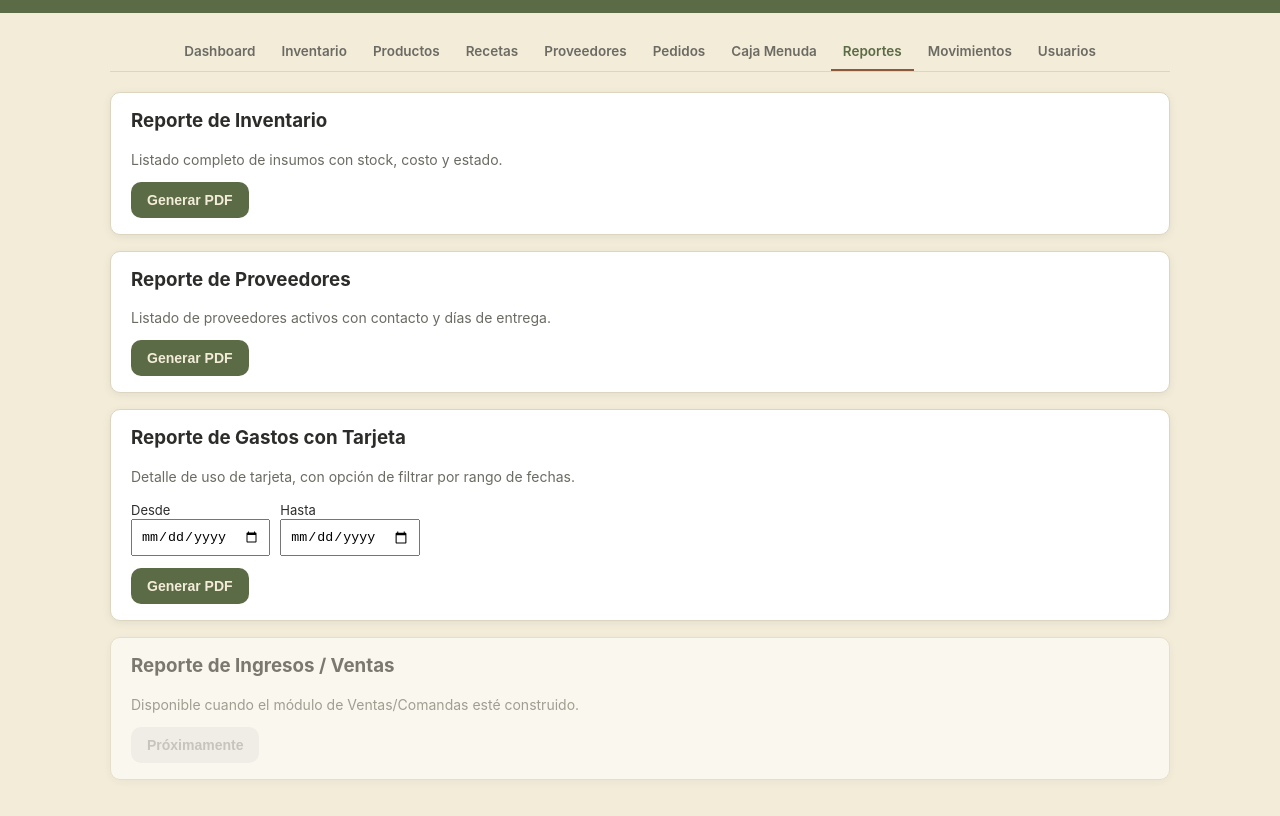
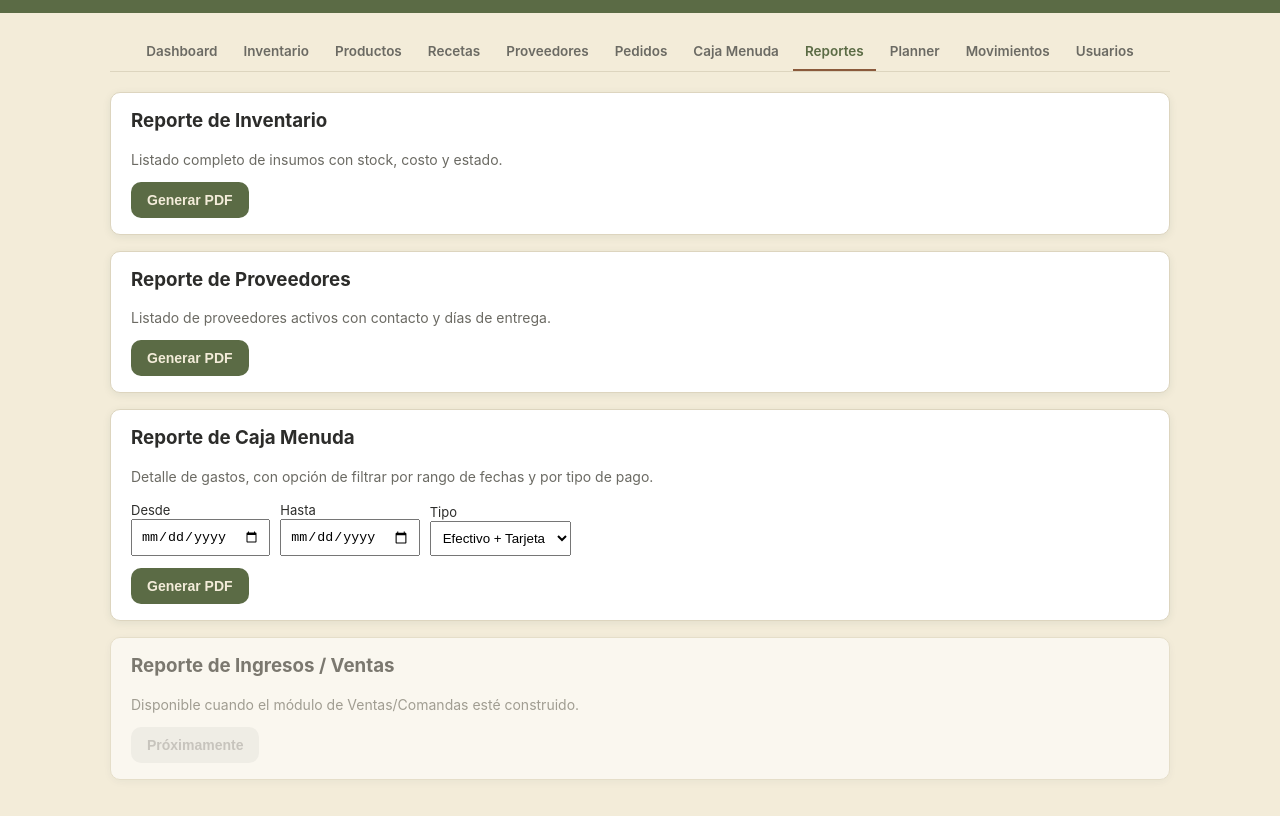
Before and after one commit to orlandojb21-source/cafe_kahua, a plain HTML site: page reportes.html in a window 1280 px wide. Shown: the part 55-871 px from the top of the page. Drawn offline with nearby package versions, Linux system fonts and the light colour scheme.

Commit message:
Update reportes.html for Caja Menuda report

```diff
--- a/reportes.html
+++ b/reportes.html
@@ -30,6 +30,7 @@
       <a href="pedidos-proveedor.html">Pedidos</a>
       <a href="registro-tarjeta.html">Caja Menuda</a>
       <a href="reportes.html" class="activo">Reportes</a>
+      <a href="planner.html">Planner</a>
       <a href="movimientos.html">Movimientos</a>
       <a href="usuarios.html">Usuarios</a>
     </nav>
@@ -47,8 +48,8 @@
     </div>
 
     <div class="card">
-      <h3 style="margin-top:0;">Reporte de Gastos con Tarjeta</h3>
-      <p style="color:var(--kahua-texto-secundario); font-size:14px;">Detalle de uso de tarjeta, con opción de filtrar por rango de fechas.</p>
+      <h3 style="margin-top:0;">Reporte de Caja Menuda</h3>
+      <p style="color:var(--kahua-texto-secundario); font-size:14px;">Detalle de gastos, con opción de filtrar por rango de fechas y por tipo de pago.</p>
       <div style="display:flex; gap:10px; align-items:end; flex-wrap:wrap; margin-bottom:12px;">
         <div>
           <label style="font-size:13px;">Desde</label><br/>
@@ -57,6 +58,14 @@
         <div>
           <label style="font-size:13px;">Hasta</label><br/>
           <input type="date" id="rep-fecha-hasta" style="padding:8px;" />
+        </div>
+        <div>
+          <label style="font-size:13px;">Tipo</label><br/>
+          <select id="rep-tipo-pago" style="padding:8px;">
+            <option value="">Efectivo + Tarjeta</option>
+            <option value="efectivo">Solo Efectivo</option>
+            <option value="tarjeta">Solo Tarjeta</option>
+          </select>
         </div>
       </div>
       <button class="btn btn-primary" onclick="generarReporteTarjeta()">Generar PDF</button>
```
